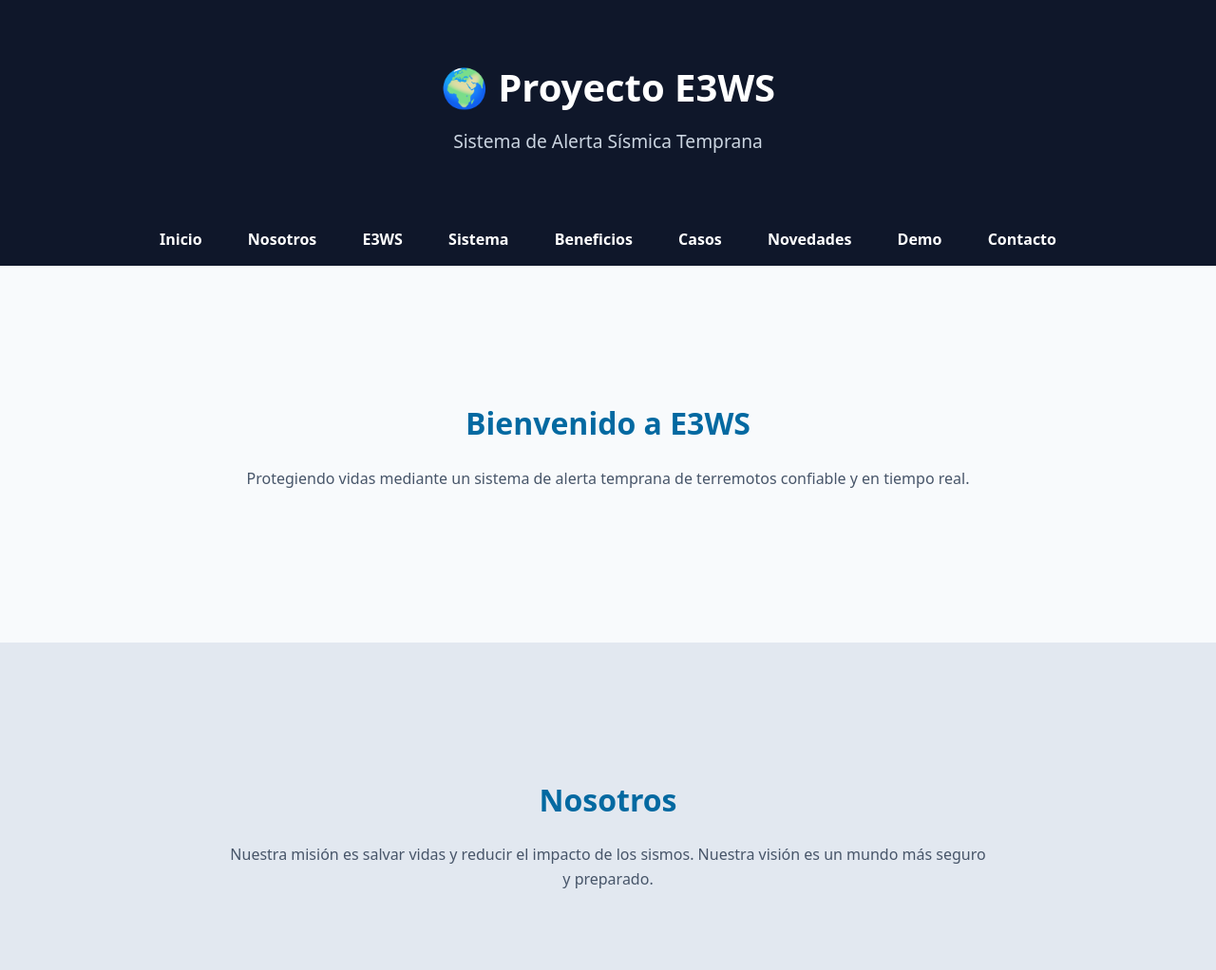
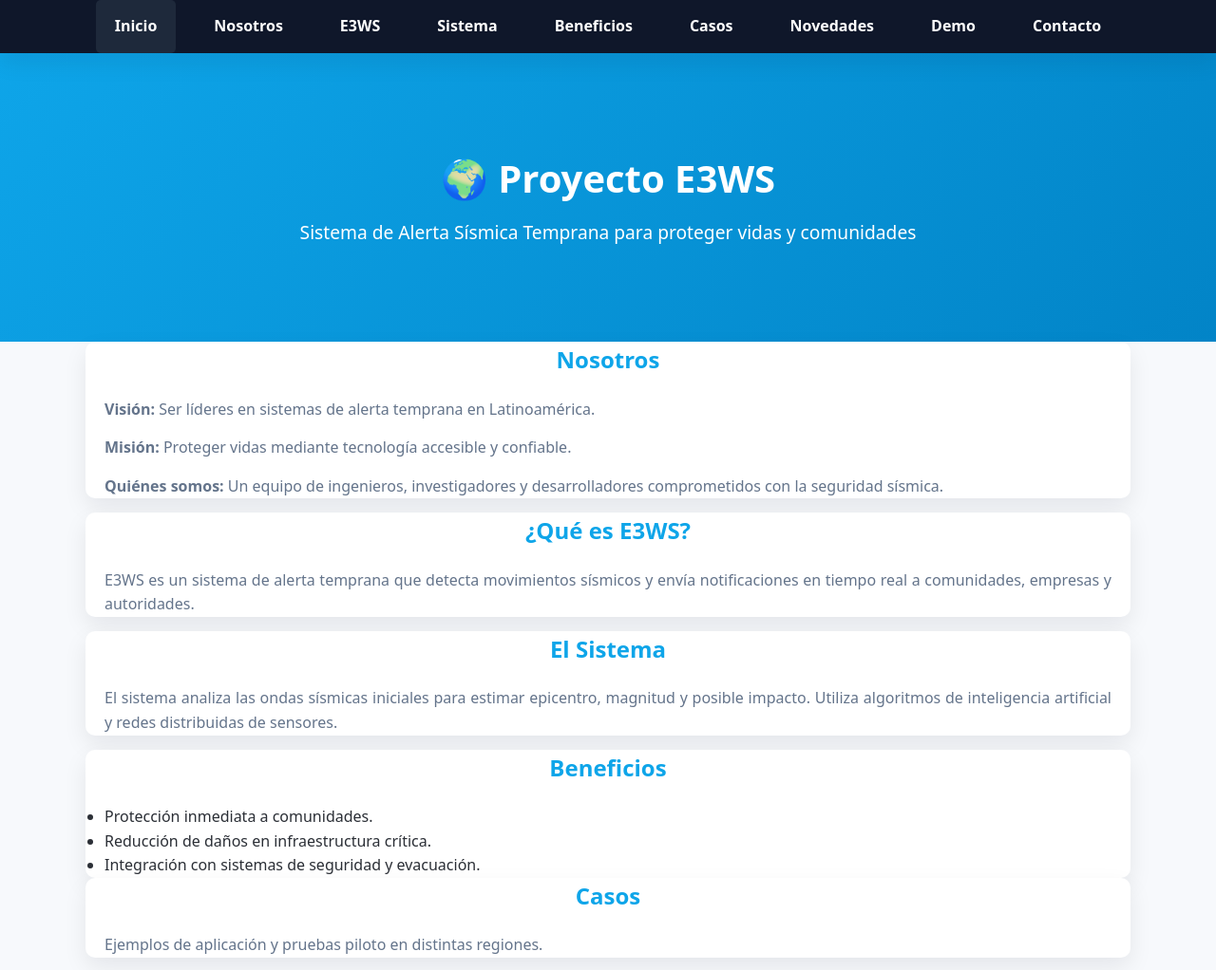
Before and after one commit to carloslara-dev/E3WS, a plain HTML site: page index.html in a window 1280 px wide. Shown: the top 1022 px of the page at 95% size. Drawn offline with Linux system fonts and the light colour scheme.

Commit message:
HTML completo y consolidado

```diff
--- a/index.html
+++ b/index.html
@@ -1,233 +1,197 @@
-<!DOCTYPE html>
-<html lang="es">
+<!DOCTYPE html> <!-- Documento en HTML5 -->
+<html lang="es"> <!-- Idioma principal: español -->
 <head>
-  <meta charset="UTF-8">
+  <meta charset="UTF-8"> <!-- Soporte para acentos y caracteres especiales -->
   <meta name="viewport" content="width=device-width, initial-scale=1.0">
+  <!-- Ajuste responsive en móviles -->
   <title>E3WS - Sistema de Alerta Sísmica</title>
 
+  <!-- =========================
+       ESTILOS INTERNOS (CSS)
+       ========================= -->
   <style>
-    /* Reset */
+    /* Reset y utilidades básicas */
     * { box-sizing: border-box; margin: 0; padding: 0; }
-    html { scroll-behavior: smooth; }
+    html { scroll-behavior: smooth; } /* Efecto de scroll suave */
 
-    /* Colores */
+    /* Paleta de colores con variables CSS */
     :root {
-      --bg-light: #f8fafc;
-      --bg-alt: #e2e8f0;
-      --text-dark: #1e293b;
-      --text-muted: #475569;
-      --brand: #0ea5e9;
-      --brand-dark: #0369a1;
-      --nav-bg: #0f172a;
+      --bg: #f7f9fc;        /* Fondo general */
+      --text: #2b2f36;      /* Texto principal */
+      --muted: #64748b;     /* Texto secundario */
+      --brand: #0ea5e9;     /* Azul principal */
+      --brand-dark: #0284c7;/* Azul oscuro (hover) */
+      --nav: #0f172a;       /* Fondo menú */
+      --nav-active: #1e293b;/* Fondo de enlace activo */
+      --card: #ffffff;      /* Fondo tarjetas/secciones */
+      --shadow: 0 10px 25px rgba(2,8,23,0.08);
     }
 
+    /* Tipografía base */
     body {
       font-family: system-ui, Arial, sans-serif;
-      color: var(--text-dark);
-      background: var(--bg-light);
+      background: var(--bg);
+      color: var(--text);
       line-height: 1.6;
     }
 
+    /* Contenedor centralizado */
     .container {
       max-width: 1100px;
-      margin: auto;
-      padding: 60px 20px;
+      margin: 0 auto;
+      padding: 0 20px;
     }
 
-    /* Encabezado */
+    /* =========================
+       ESTILOS DEL MENÚ
+       ========================= */
+    nav {
+      background: var(--nav);
+      position: sticky;  /* Siempre visible arriba */
+      top: 0;
+      z-index: 1000;
+      box-shadow: var(--shadow);
+    }
+
+    nav ul {
+      display: flex;
+      list-style: none;
+      justify-content: center;
+    }
+
+    nav li { margin: 0 10px; }
+
+    nav a {
+      display: block;
+      padding: 15px 20px;
+      color: white;
+      text-decoration: none;
+      font-weight: bold;
+      border-radius: 5px;
+      transition: background 0.3s;
+    }
+
+    nav a:hover { background: var(--brand-dark); }
+    nav a.active { background: var(--nav-active); }
+
+    /* =========================
+       SECCIONES PRINCIPALES
+       ========================= */
+    section {
+      padding: 60px 20px;
+      margin: 40px auto;
+      background: var(--card);
+      border-radius: 10px;
+      box-shadow: var(--shadow);
+    }
+
+    section h2 {
+      color: var(--brand);
+      margin-bottom: 20px;
+      text-align: center;
+    }
+
+    section p {
+      margin-bottom: 15px;
+      color: var(--muted);
+      text-align: justify;
+    }
+
+    /* Encabezado inicial (Inicio) */
     header {
-      background: var(--nav-bg);
+      background: linear-gradient(135deg, var(--brand), var(--brand-dark));
       color: white;
-      padding: 60px 20px;
+      padding: 100px 20px;
       text-align: center;
     }
 
     header h1 { font-size: 2.5rem; margin-bottom: 10px; }
-    header p { font-size: 1.2rem; color: #cbd5e1; }
+    header p { font-size: 1.2rem; }
 
-    /* Menú */
-    nav {
-      background: var(--nav-bg);
-      padding: 15px;
-      text-align: center;
-      position: sticky;
-      top: 0;
-      z-index: 1000;
-    }
-
-    nav a {
-      color: white;
-      margin: 0 10px;
-      padding: 8px 12px;
-      text-decoration: none;
-      font-weight: bold;
-      border-radius: 5px;
-      transition: all 0.3s ease;
-    }
-
-    nav a:hover {
-      background: var(--brand-dark);
-      color: white;
-    }
-
-    /* Enlace activo con fondo */
-    nav a.active {
-      background: var(--brand);
-      color: white;
-    }
-
-    /* Secciones */
-    section { padding: 80px 20px; }
-    section:nth-of-type(even) { background: var(--bg-alt); }
-
-    section h2 {
-      font-size: 2rem;
-      margin-bottom: 20px;
-      text-align: center;
-      color: var(--brand-dark);
-    }
-
-    section p {
-      max-width: 800px;
-      margin: 0 auto 20px;
-      text-align: center;
-      color: var(--text-muted);
-    }
-
-    ul { max-width: 700px; margin: 20px auto; padding-left: 20px; }
-    ul li { margin-bottom: 10px; }
-
-    /* Footer */
+    /* Pie de página */
     footer {
-      background: var(--nav-bg);
+      background: var(--nav);
       color: white;
       text-align: center;
       padding: 20px;
-      font-size: 0.9rem;
+      margin-top: 40px;
     }
   </style>
 </head>
+
 <body>
-  <!-- Encabezado -->
-  <header>
-    <h1>🌍 Proyecto E3WS</h1>
-    <p>Sistema de Alerta Sísmica Temprana</p>
+  <!-- =========================
+       MENÚ DE NAVEGACIÓN
+       ========================= -->
+  <nav>
+    <ul>
+      <li><a href="#inicio" class="active">Inicio</a></li>
+      <li><a href="#nosotros">Nosotros</a></li>
+      <li><a href="#e3ws">E3WS</a></li>
+      <li><a href="#sistema">Sistema</a></li>
+      <li><a href="#beneficios">Beneficios</a></li>
+      <li><a href="#casos">Casos</a></li>
+      <li><a href="#novedades">Novedades</a></li>
+      <li><a href="#demo">Demo</a></li>
+      <li><a href="#contacto">Contacto</a></li>
+    </ul>
+  </nav>
+
+  <!-- =========================
+       SECCIÓN: INICIO
+       ========================= -->
+  <header id="inicio">
+    <div class="container">
+      <h1>🌍 Proyecto E3WS</h1>
+      <p>Sistema de Alerta Sísmica Temprana para proteger vidas y comunidades</p>
+    </div>
   </header>
 
-  <!-- Menú -->
-  <nav>
-    <a href="#inicio">Inicio</a>
-    <a href="#nosotros">Nosotros</a>
-    <a href="#e3ws">E3WS</a>
-    <a href="#sistema">Sistema</a>
-    <a href="#beneficios">Beneficios</a>
-    <a href="#casos">Casos</a>
-    <a href="#novedades">Novedades</a>
-    <a href="#demo">Demo</a>
-    <a href="#contacto">Contacto</a>
-  </nav>
-
-  <!-- Secciones -->
-  <section id="inicio">
-    <div class="container">
-      <h2>Bienvenido a E3WS</h2>
-      <p>Protegiendo vidas mediante un sistema de alerta temprana de terremotos confiable y en tiempo real.</p>
-    </div>
+  <!-- =========================
+       SECCIÓN: NOSOTROS
+       ========================= -->
+  <section id="nosotros" class="container">
+    <h2>Nosotros</h2>
+    <p><strong>Visión:</strong> Ser líderes en sistemas de alerta temprana en Latinoamérica.</p>
+    <p><strong>Misión:</strong> Proteger vidas mediante tecnología accesible y confiable.</p>
+    <p><strong>Quiénes somos:</strong> Un equipo de ingenieros, investigadores y desarrolladores comprometidos con la seguridad sísmica.</p>
   </section>
 
-  <section id="nosotros">
-    <div class="container">
-      <h2>Nosotros</h2>
-      <p>Nuestra misión es salvar vidas y reducir el impacto de los sismos. Nuestra visión es un mundo más seguro y preparado.</p>
-    </div>
+  <!-- =========================
+       SECCIÓN: E3WS
+       ========================= -->
+  <section id="e3ws" class="container">
+    <h2>¿Qué es E3WS?</h2>
+    <p>E3WS es un sistema de alerta temprana que detecta movimientos sísmicos y envía notificaciones en tiempo real a comunidades, empresas y autoridades.</p>
   </section>
 
-  <section id="e3ws">
-    <div class="container">
-      <h2>¿Qué es E3WS?</h2>
-      <p>E3WS es un sistema de alerta temprana que utiliza inteligencia artificial para detectar y notificar sismos en cuestión de segundos.</p>
-    </div>
+  <!-- =========================
+       SECCIÓN: SISTEMA
+       ========================= -->
+  <section id="sistema" class="container">
+    <h2>El Sistema</h2>
+    <p>El sistema analiza las ondas sísmicas iniciales para estimar epicentro, magnitud y posible impacto. Utiliza algoritmos de inteligencia artificial y redes distribuidas de sensores.</p>
   </section>
 
-  <section id="sistema">
-    <div class="container">
-      <h2>Sistema</h2>
-      <p>Analiza las ondas sísmicas, calcula magnitud y epicentro, y emite alertas inmediatas a comunidades y organizaciones.</p>
-    </div>
+  <!-- =========================
+       SECCIÓN: BENEFICIOS
+       ========================= -->
+  <section id="beneficios" class="container">
+    <h2>Beneficios</h2>
+    <ul>
+      <li>Protección inmediata a comunidades.</li>
+      <li>Reducción de daños en infraestructura crítica.</li>
+      <li>Integración con sistemas de seguridad y evacuación.</li>
+    </ul>
   </section>
 
-  <section id="beneficios">
-    <div class="container">
-      <h2>Beneficios</h2>
-      <ul>
-        <li>Protección de personas y comunidades.</li>
-        <li>Prevención de daños en infraestructura y maquinaria.</li>
-        <li>Integración con sistemas de seguridad y alertas automatizadas.</li>
-      </ul>
-    </div>
+  <!-- =========================
+       SECCIÓN: CASOS
+       ========================= -->
+  <section id="casos" class="container">
+    <h2>Casos</h2>
+    <p>Ejemplos de aplicación y pruebas piloto en distintas regiones.</p>
   </section>
 
-  <section id="casos">
-    <div class="container">
-      <h2>Casos</h2>
-      <p>Ejemplos de aplicación real y pruebas piloto exitosas en distintas comunidades.</p>
-    </div>
-  </section>
-
-  <section id="novedades">
-    <div class="container">
-      <h2>Novedades</h2>
-      <p>Mantente informado sobre actualizaciones, investigaciones y avances de E3WS.</p>
-    </div>
-  </section>
-
-  <section id="demo">
-    <div class="container">
-      <h2>Demo</h2>
-      <p>Explora una demostración interactiva del sistema de alerta sísmica.</p>
-    </div>
-  </section>
-
-  <section id="contacto">
-    <div class="container">
-      <h2>Contacto</h2>
-      <p>📧 contacto@e3ws.com</p>
-    </div>
-  </section>
-
-  <!-- Pie -->
-  <footer>
-    © 2025 Carlos Lara - Proyecto E3WS
-  </footer>
-
-  <!-- Script: resaltar menú activo -->
-  <script>
-    /* Selecciona todas las secciones y enlaces del menú */
-    const sections = document.querySelectorAll("section");
-    const navLinks = document.querySelectorAll("nav a");
-
-    /* Evento que corre cuando el usuario hace scroll */
-    window.addEventListener("scroll", () => {
-      let current = "";
-
-      /* Recorremos cada sección para ver cuál está en la ventana visible */
-      sections.forEach(section => {
-        const sectionTop = section.offsetTop - 100; // desplazamiento para compensar el menú sticky
-        const sectionHeight = section.clientHeight;
-
-        if (pageYOffset >= sectionTop && pageYOffset < sectionTop + sectionHeight) {
-          current = section.getAttribute("id");
-        }
-      });
-
-      /* Quitar 'active' de todos y añadirlo al enlace correspondiente */
-      navLinks.forEach(link => {
-        link.classList.remove("active");
-        if (link.getAttribute("href") === "#" + current) {
-          link.classList.add("active");
-        }
-      });
-    });
-  </script>
-</body>
-</html>
+  <!-- =========================
+       SECCIÓN: NOVEDADES
```
